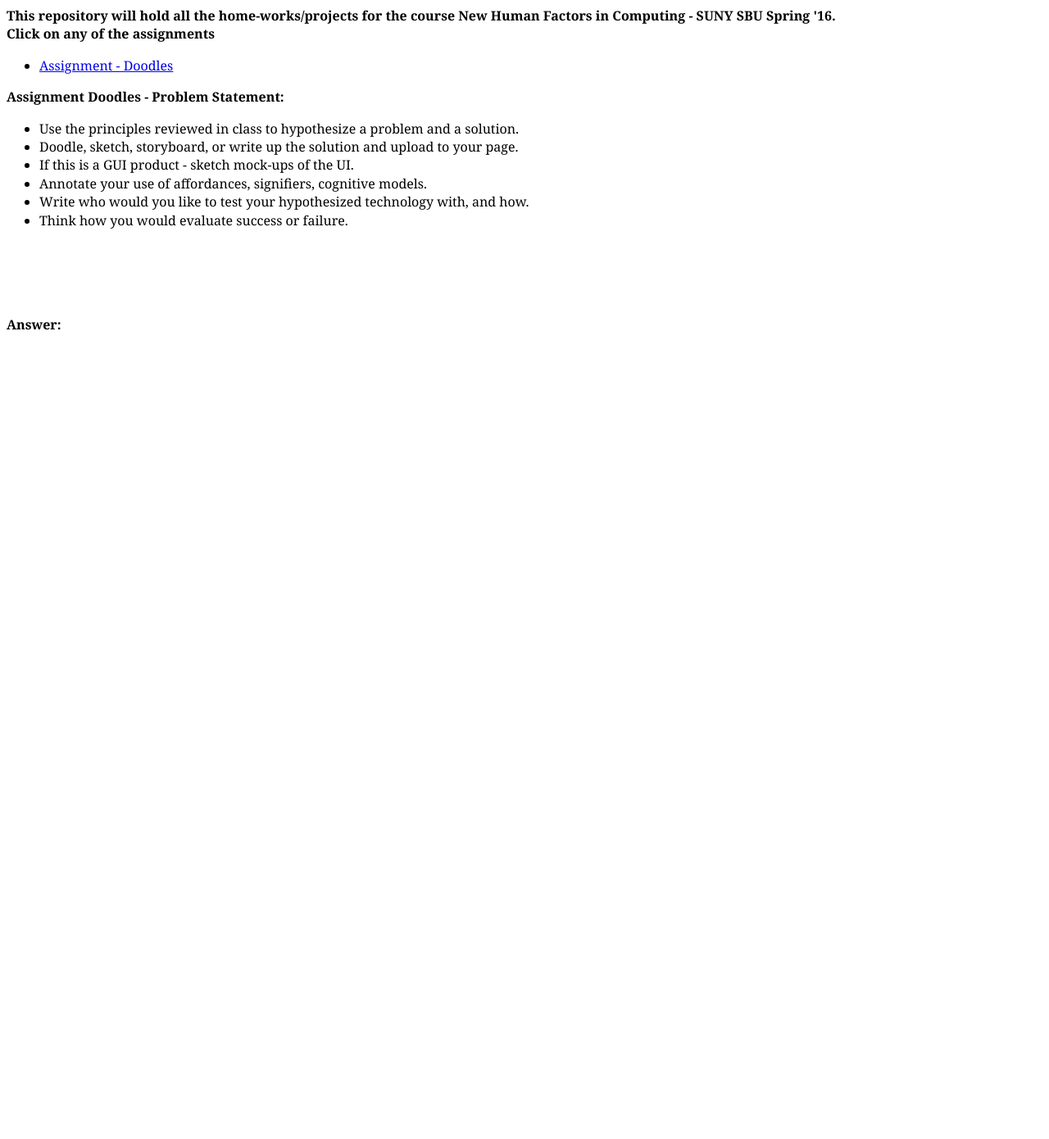
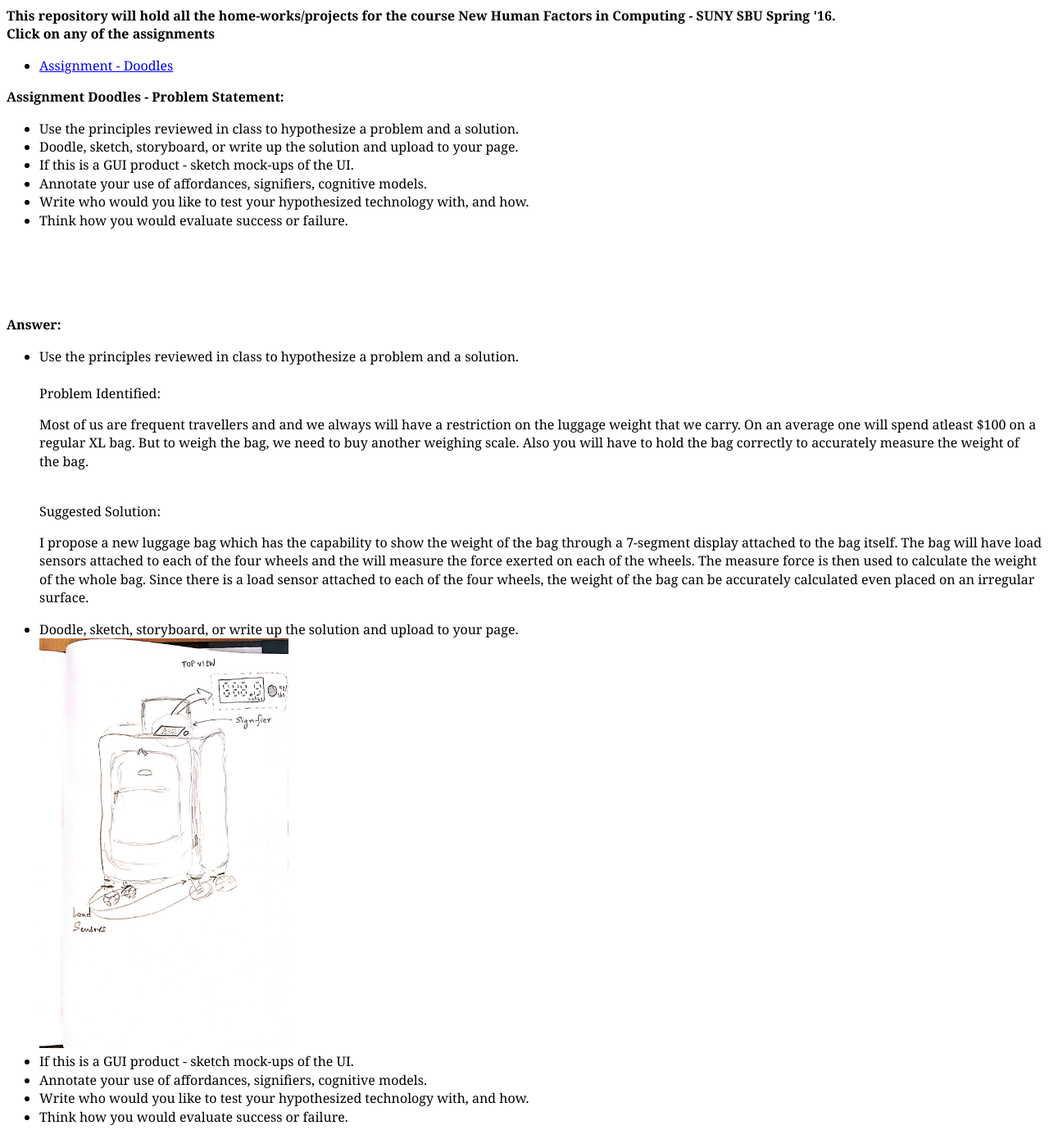
Before and after one commit to warrieraravind/hci-suny-sbu, a Jekyll site: the page built from assignment_doodles.html, in a window 1280 px wide. Shown: the whole page at 82% size. Built offline with Jekyll 4.4.1, drawn with Linux system fonts in a browser that asks for light colours; Markdown is read by kramdown in place of the engine named in the settings; before the commit the page ends 900 px from its top, so only the background shows below that.

Commit message:
Added image

```diff
--- a/assignment_doodles.html
+++ b/assignment_doodles.html
@@ -16,3 +16,30 @@ layout: default
 </br>
 </br>
 <strong>Answer:</strong>
+
+<ul>
+	<li>Use the principles reviewed in class to hypothesize a problem and a solution.</li>
+	</br>
+	Problem Identified: </br>
+
+	<p>Most of us are frequent travellers and and we always will have a restriction on the luggage weight that we carry. On an average one will spend atleast $100 on a regular XL bag. But to weigh the bag, we need to buy another weighing scale. Also you will have to hold the bag correctly to accurately measure the weight of the bag. </p>
+
+	</br>
+
+	Suggested Solution: </br>
+
+	<p>
+	I propose a new luggage bag which has the capability to show the weight of the bag through a 7-segment display attached to the bag itself. The bag will have load sensors attached to each of the four wheels and the will measure the force exerted on each of the wheels. The measure force is then used to calculate the weight of the whole bag. Since there is a load sensor attached to each of the four wheels, the weight of the bag can be accurately calculated even placed on an irregular surface.
+	</p>
+
+
+	<li>Doodle, sketch, storyboard, or write up the solution and upload to your page.</li>
+
+	<img src="{{site.baseurl}}/img/doodle.jpg" style="width:304px;height:500px;">
+
+
+	<li>If this is a GUI product - sketch mock-ups of the UI.</li>
+	<li>Annotate your use of affordances, signifiers, cognitive models.</li>
+	<li>Write who would you like to test your hypothesized technology with, and how.</li>
+	<li>Think how you would evaluate success or failure.</li>
+</ul>
```
Also changed, not shown: img/doodle.jpg (added).
